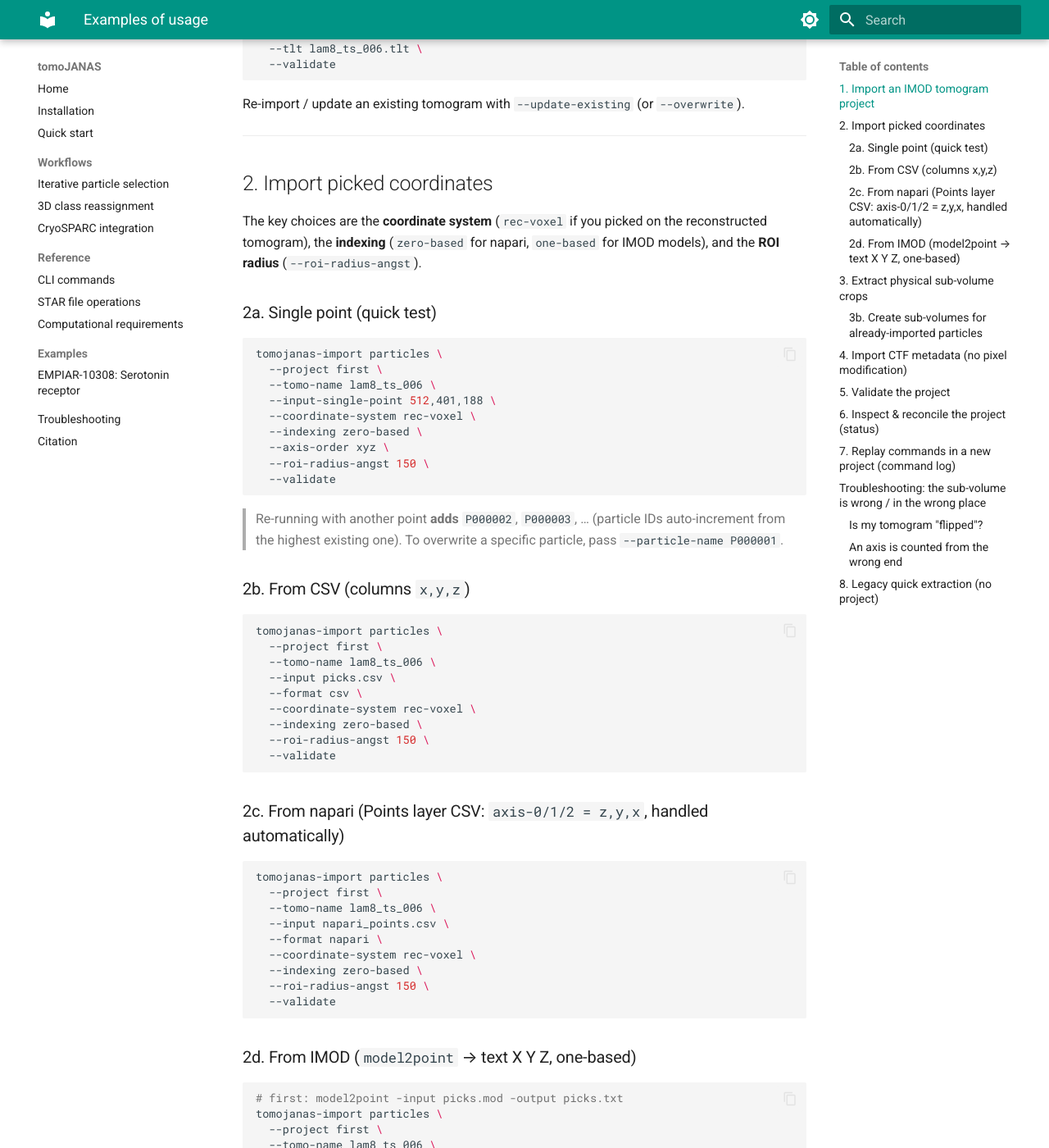
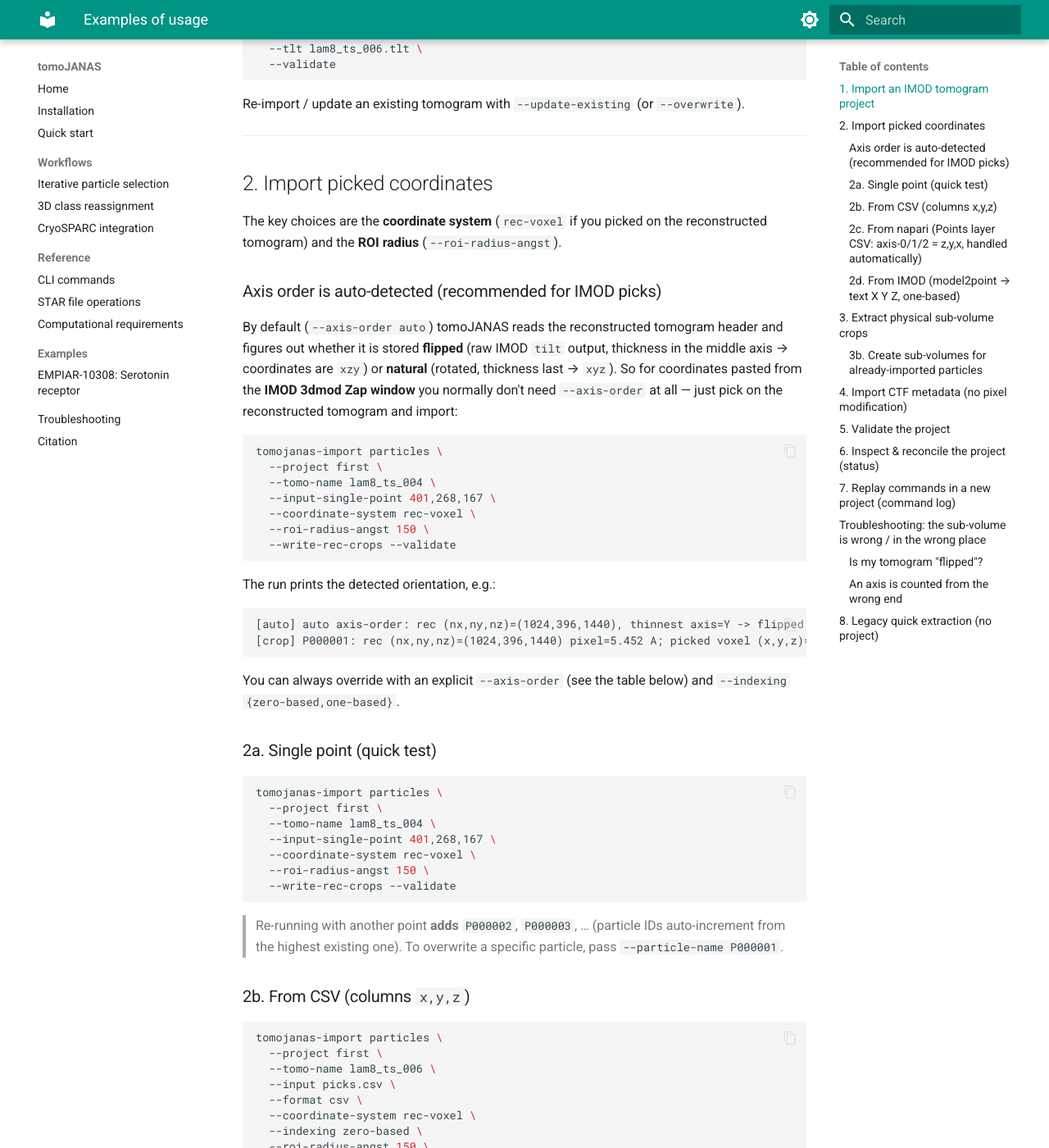
Before and after one commit to mauromaiorca/tomoJANAS, an MkDocs documentation site: the page built from docs/examples_of_usage.md, in a window 1280 px wide and 1400 px high, scrolled down 541 px. Shown: the whole window at 82% size. Built offline with MkDocs 1.6.1 and Material for MkDocs 9.7.7, drawn with Linux system fonts in a browser that asks for light colours; some of the changed text lies outside the part shown.

Commit message:
Auto-detect axis order from rec header (default for manual IMOD import)
With --axis-order auto (the default) the particles importer now reads the
reconstructed tomogram header and selects:
  - 'xzy' when the tomogram is stored flipped (thickness = middle axis, raw
    IMOD tilt output) — the common case for 3dmod Zap-window picks;
  - 'xyz' when natural (thickness = last axis, rotated).
So pasting IMOD coordinates Just Works without --axis-order. The decision is
printed ([auto] ...) and logged. napari keeps xyz (its reader already returns
x,y,z); explicit --axis-order still overrides.

Docs rewritten: examples lead with the no-axis-order IMOD recipe and show the
[auto]/[crop] diagnostics; troubleshooting explains the auto rule and the flip
flags. README + CHANGELOG updated.

Tests: +2 (auto axis-order unit + flipped-rec end-to-end). 15/15 import +
13/13 mrc pass.

````diff
--- a/docs/examples_of_usage.md
+++ b/docs/examples_of_usage.md
@@ -30,21 +30,47 @@ Re-import / update an existing tomogram with `--update-existing` (or `--overwrit
 ## 2. Import picked coordinates
 
 The key choices are the **coordinate system** (`rec-voxel` if you picked on the
-reconstructed tomogram), the **indexing** (`zero-based` for napari, `one-based`
-for IMOD models), and the **ROI radius** (`--roi-radius-angst`).
+reconstructed tomogram) and the **ROI radius** (`--roi-radius-angst`).
+
+### Axis order is auto-detected (recommended for IMOD picks)
+
+By default (`--axis-order auto`) tomoJANAS reads the reconstructed tomogram
+header and figures out whether it is stored **flipped** (raw IMOD `tilt`
+output, thickness in the middle axis → coordinates are `xzy`) or **natural**
+(rotated, thickness last → `xyz`). So for coordinates pasted from the **IMOD
+3dmod Zap window** you normally don't need `--axis-order` at all — just pick on
+the reconstructed tomogram and import:
+
+```bash
+tomojanas-import particles \
+  --project first \
+  --tomo-name lam8_ts_004 \
+  --input-single-point 401,268,167 \
+  --coordinate-system rec-voxel \
+  --roi-radius-angst 150 \
+  --write-rec-crops --validate
+```
+
+The run prints the detected orientation, e.g.:
+
+```
+[auto] auto axis-order: rec (nx,ny,nz)=(1024,396,1440), thinnest axis=Y -> flipped tomogram -> 'xzy'
+[crop] P000001: rec (nx,ny,nz)=(1024,396,1440) pixel=5.452 A; picked voxel (x,y,z)=(401,167,268)
+```
+
+You can always override with an explicit `--axis-order` (see the table below)
+and `--indexing {zero-based,one-based}`.
 
 ### 2a. Single point (quick test)
 
 ```bash
 tomojanas-import particles \
   --project first \
-  --tomo-name lam8_ts_006 \
-  --input-single-point 512,401,188 \
+  --tomo-name lam8_ts_004 \
+  --input-single-point 401,268,167 \
   --coordinate-system rec-voxel \
-  --indexing zero-based \
-  --axis-order xyz \
   --roi-radius-angst 150 \
-  --validate
+  --write-rec-crops --validate
 ```
 
 > Re-running with another point **adds** `P000002`, `P000003`, … (particle IDs
@@ -237,14 +263,17 @@ All six axis-order permutations are accepted: `xyz, xzy, yxz, yzx, zxy, zyx`.
 
 ### Is my tomogram "flipped"?
 
-Look at the `[crop]` diagnostic dims. The **thickness** is the smallest axis:
+This is **detected automatically** (default `--axis-order auto`); the run prints
+the decision in the `[auto]` line. The rule, based on the thickness (smallest
+axis of the rec):
 
 - thickness is the **last** axis, e.g. `(1024, 1440, 382)` → **natural orientation**
-  (already rotated). 3dmod readouts map directly to the file → use
-  **`--axis-order xyz --indexing one-based`**.
-- thickness is the **middle** axis, e.g. `(1024, 382, 1440)` → **flipped**
-  (raw `tilt` output). 3dmod shows it rotated → use
-  **`--axis-order xzy --indexing one-based`**.
+  (already rotated) → `xyz`.
+- thickness is the **middle** axis, e.g. `(1024, 396, 1440)` → **flipped**
+  (raw `tilt` output) → `xzy`.
+
+Override with an explicit `--axis-order` only if the auto-detection is wrong for
+your data.
 
 ### An axis is counted from the wrong end
 
````
Also changed, not shown: CHANGELOG.md (+2 -0 lines), README.md (+2 -0 lines), 2 other files.
